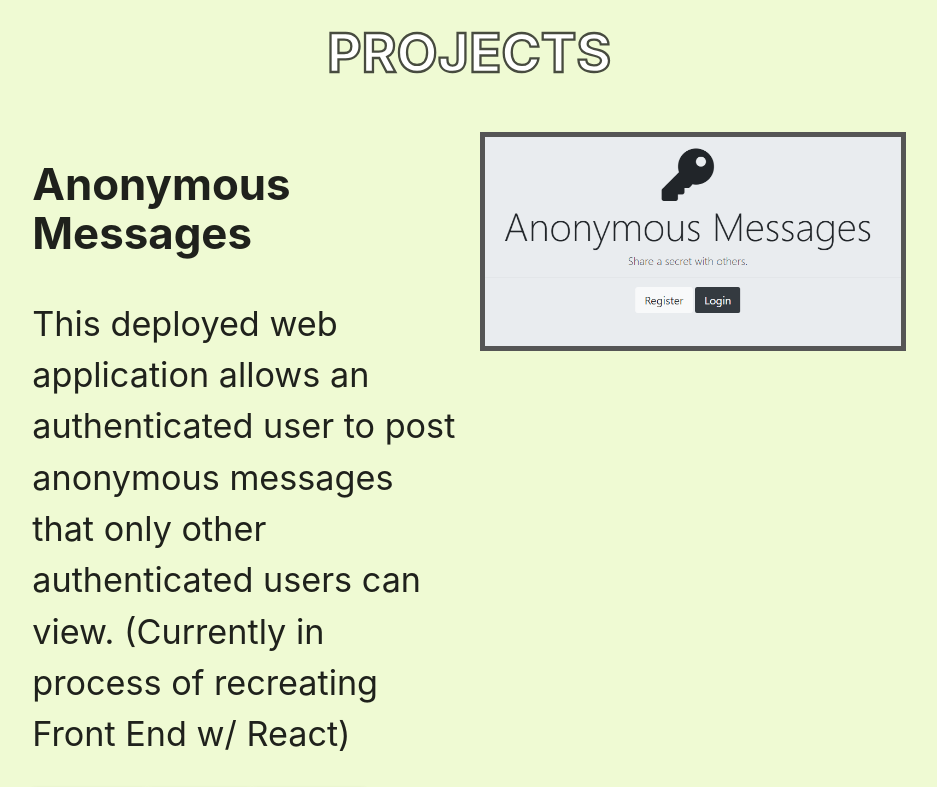
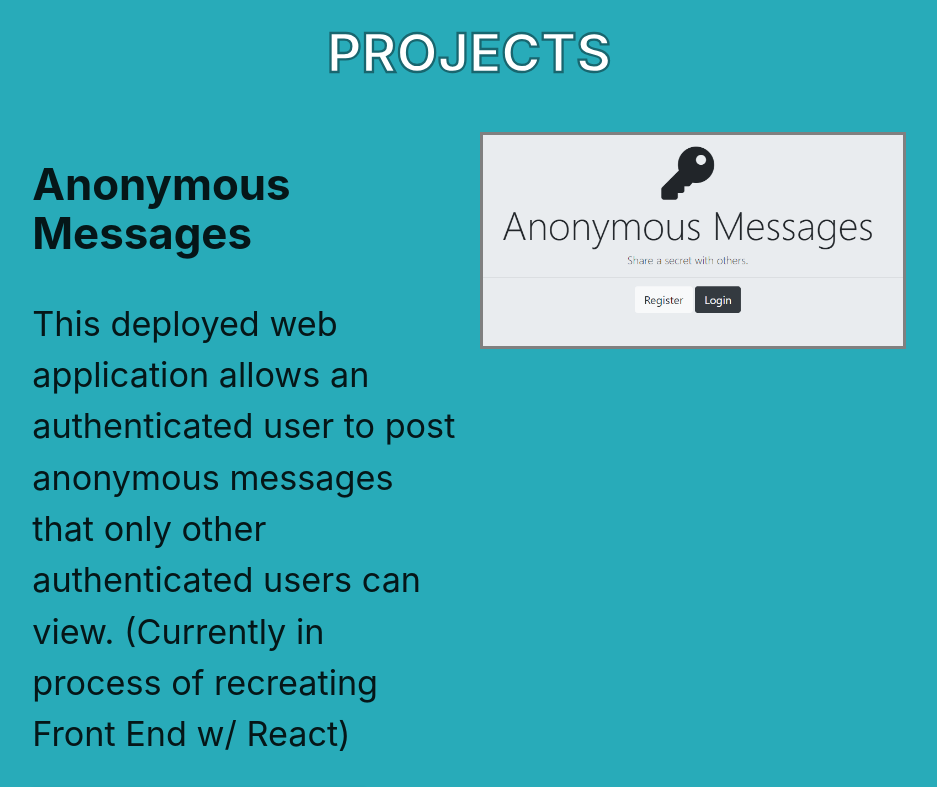
Before and after one commit to famarcellus/Developer-Portfolio, a React (Create React App) app in the folder frontend/: page / in a window 1280 px wide. Shown: the part 1980-2767 px from the top of the page, without its empty margins (171-1108 px from the left). Built offline with nearby package versions, Linux system fonts and the light colour scheme.

Commit message:
Improved SEO

```diff
--- a/frontend/public/index.html
+++ b/frontend/public/index.html
@@ -5,9 +5,9 @@
     <link rel="icon" href="%PUBLIC_URL%/favicon.ico" />
     <meta name="viewport" content="width=device-width, initial-scale=1" />
     <meta name="theme-color" content="#000000" />
+    <title>Fabio Marcellus' Front End Developer Portfolio</title>
     <meta
-      name="Fabio Marcellus Portfolio"
-      content="Portfolio Website"
+      name="description="content="Fabio's Front End Developer Portfolio provides information about his Front End Development skills, projects he has worked on, and background info on himself."
     />
     <!--Import Google Icon Font-->
     <link href="https://fonts.googleapis.com/icon?family=Material+Icons" rel="stylesheet">
--- a/frontend/src/Components/App.scss
+++ b/frontend/src/Components/App.scss
@@ -4,6 +4,10 @@
 
 .paragraph-line-height {
     line-height: 1.5;
+}
+
+html {
+    scroll-behavior: smooth;
 }
 
 /* ----- NavBar ----- */
@@ -47,6 +51,7 @@ nav {
         .job-title {
             font-weight: bold;
             display: inline-block;
+            margin-bottom: 30px;
         }
 
         span {
@@ -99,7 +104,8 @@ nav {
 
 #projects-section {
 
-    background-color: #effad3;
+    /* background-color: #effad3; */
+    background-color: #28abb9;
     margin-bottom: 0px;
     margin-top: 0px;
     padding-bottom: 90px;
@@ -111,7 +117,8 @@ nav {
         text-align: center;
         color:white;
         font-weight: bold;
-        -webkit-text-stroke: 2.3px#474B3F; /* width and color */
+        /* -webkit-text-stroke: 2.3px#474B3F; /* width and color */
+        -webkit-text-stroke: 2.3px #18666F;
     }
 
     /* -- Individual Projects -- */
@@ -128,7 +135,7 @@ nav {
         }
 
         img {
-            border: 5px solid #555;
+            border: 3px solid grey;
         }
 
         .project-desc {
@@ -144,6 +151,7 @@ nav {
 
 #footer-section {
 
+    padding-top: 50px;
     a {
         margin-bottom: 5px;
     }
--- a/frontend/src/Components/Page_Layout/AboutMe.js
+++ b/frontend/src/Components/Page_Layout/AboutMe.js
@@ -9,6 +9,7 @@ function AboutMe() {
                 <div id="about-section-intro">
                     <h1>Hi, my name is <span className="name-color">Fabio Marcellus.</span></h1>
                     <h1>I'm a <span className="job-title">Front End Developer!</span></h1>
+                    <a href="#about-section-desc" class="waves-effect waves-light btn-large blue-grey darken-4">Find out more</a>
                 </div>
 
             </div>
@@ -17,7 +18,7 @@ function AboutMe() {
                     <div className="my-wrapper valign-wrapper center-align">
                         <h2 className="titles">ABOUT ME</h2>
                         <h4 className="paragraph-line-height background-info">I am a <b>self-taught</b> web developer who loves working
-                        on the Front End and is familiar with the Back End of applications. I like to make appealing and <b>accessible</b> applications but most importantly, ensure it is <b>responsive.</b> One of my greatest strengths is my attention to detail.
+                        on the Front End and is familiar with the Back End of applications. I like to make <b>accessible</b> applications that are <b>SEO</b>-friendly, but most importantly, ensure it is <b>responsive.</b> One of my greatest strengths is my attention to detail.
                         </h4>
                         <h2 className="titles skills-section">SKILLS</h2>
                         <h4 className="skills-section color-skills">HTML, CSS/SCSS, JavaScript, JSX, React, JSON, Webpack, Git, Github</h4>
--- a/frontend/src/Components/Page_Layout/Footer.js
+++ b/frontend/src/Components/Page_Layout/Footer.js
@@ -13,8 +13,8 @@ function Footer() {
               <div class="col l4 offset-l2 s12 contact-methods">
                 <ul>
                   <li><h6 class="grey-text text-lighten-3">Email</h6></li>
-                  <li><a class="waves-effect waves-light btn blue-grey lighten-4" href="https://github.com/famarcellus"><img src="/images/github.png"></img></a></li>
-                  <li><a class="waves-effect waves-light btn blue-grey lighten-4 transparent" href="https://www.linkedin.com/in/fabio-marcellus-a7b324196/"><img src="/images/linkedin.png"></img></a></li>
+                  <li><a class="waves-effect waves-light btn blue-grey lighten-4" href="https://github.com/famarcellus"><img src="/images/github.png" alt="Github Logo"></img></a></li>
+                  <li><a class="waves-effect waves-light btn blue-grey lighten-4 transparent" href="https://www.linkedin.com/in/fabio-marcellus-a7b324196/"><img src="/images/linkedin.png" alt="LinkedIn Logo"></img></a></li>
                 </ul>
               </div>
             </div>
--- a/frontend/src/Components/Page_Layout/IndividualProject.js
+++ b/frontend/src/Components/Page_Layout/IndividualProject.js
@@ -30,10 +30,10 @@ function IndividualProject(props) {
                 <h4 className="paragraph-line-height project-desc">{props.description}</h4>
                 {props.technologies.map((item) => {
                     return (
-                        <a type="button" className="waves-effect waves-light btn-small green darken-2">{item}</a>
+                        <a type="button" className="waves-effect waves-light btn-small orange darken-4">{item}</a>
                     )
                 })}
-                <a type="button" href={props.sourceLink} className="waves-effect waves-light btn-small indigo darken-1">Source Code</a>
+                <a type="button" href={props.sourceLink} className="waves-effect waves-light btn-small indigo darken-1">Source Code Link</a>
                 {hasLiveLink ? <a type="button" href={props.liveLink} className="waves-effect waves-light btn-small indigo darken-1">Live Link</a> : <a className="btn disabled black-text text-darken-2">Live Link: This site</a>}
 
 
--- a/frontend/src/Components/Page_Layout/NavBar.js
+++ b/frontend/src/Components/Page_Layout/NavBar.js
@@ -10,16 +10,16 @@ function NavBar(props) {
                 <div className="nav-wrapper navbar-color">
                     <a href="#" data-target="mobile-links" className="sidenav-trigger"><i className="material-icons">menu</i></a>
                     <ul className="right hide-on-med-and-down nav-sections">
-                        <li><a href="#about-section">About Me</a></li>
+                        <li><a href="#about-section-desc">About Me</a></li>
                         <li><a href="#projects-section">Projects</a></li>
-                        <li><a href="#contact">Contact</a></li>
+                        <li><a href="#footer-section">Contact</a></li>
                     </ul>
                 </div>
             </nav>
         </div>
 
             <ul className="sidenav" id="mobile-links">
-                <li><a href="#about-section">About Me</a></li>
+                <li><a href="#about-section-desc">About Me</a></li>
                 <li><a href="#projects-section">Projects</a></li>
                 <li><a href="#contact">Contact</a></li>
             </ul>
```
